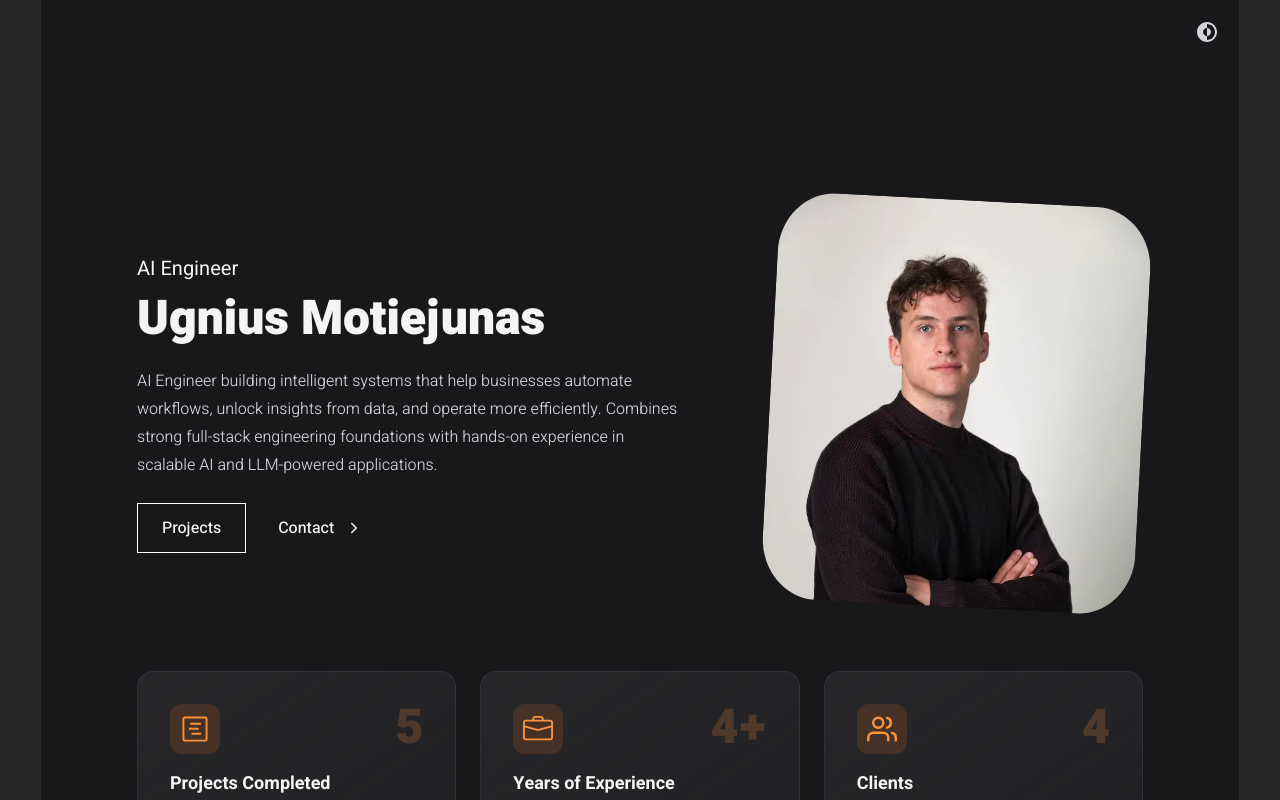
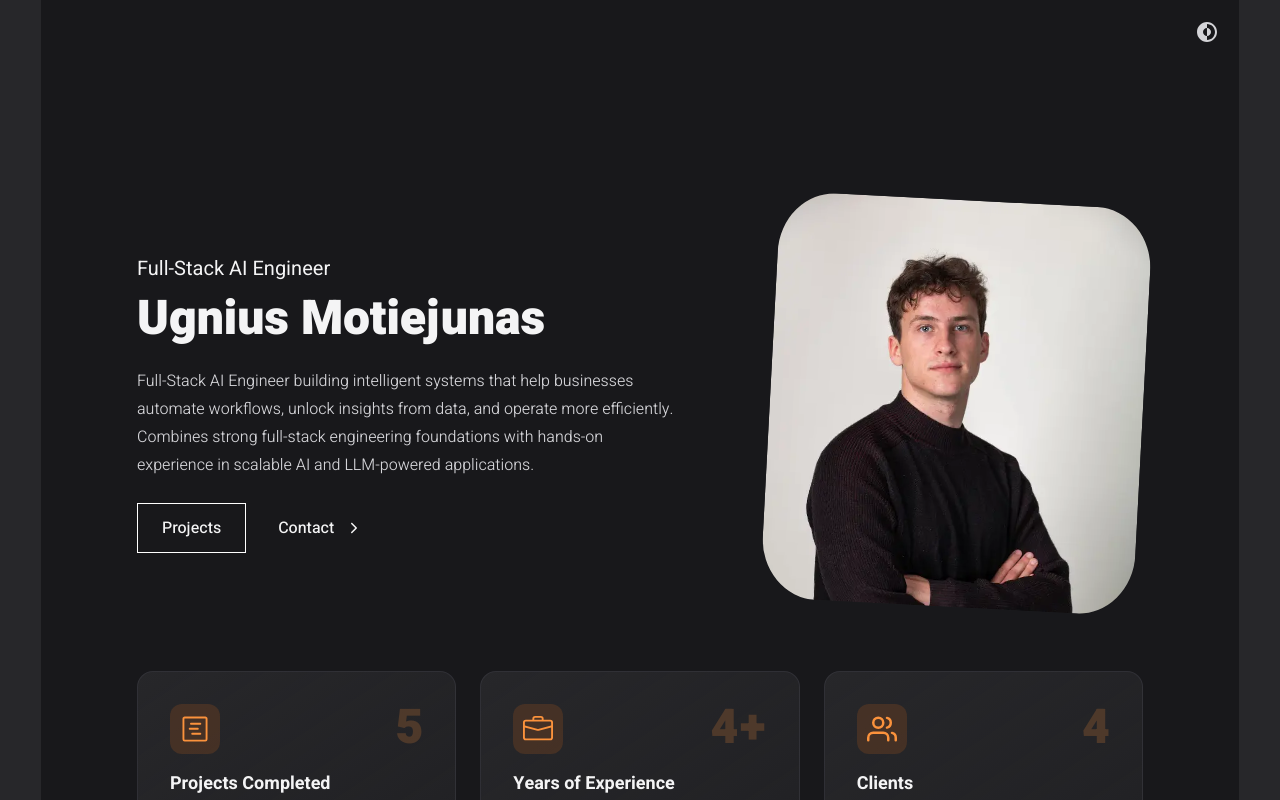
Before and after one commit to kambalas/portfolio, a React (Vite) app: page / in a window 1280 px wide. Shown: the top 800 px of the page. Built offline with nearby package versions, Linux system fonts and the light colour scheme.

Commit message:
Update portfolio text

```diff
--- a/index.html
+++ b/index.html
@@ -13,18 +13,18 @@
   <link href="https://fonts.googleapis.com/css2?family=Heebo:wght@100;200;300;400;500;600;700;800;900&display=swap"
     rel="stylesheet">
 
-  <title>Ugnius Motiejunas | AI Engineer</title>
+  <title>Ugnius Motiejunas | Full-Stack AI Engineer</title>
 
   <!-- Meta Description -->
   <meta name="description"
-    content="Ugnius Motiejunas — AI Engineer. AI engineerwith a passion for technology and innovation. Experienced in full-stack development, site reliability, and cloud-native systems." />
+    content="Ugnius Motiejunas — Full-Stack AI Engineer. Full-Stack AI engineer with a passion for technology and innovation. Experienced in full-stack development, site reliability, and cloud-native systems." />
 
   <meta name="keywords"
-    content="Ugnius Motiejunas, Ugnius Motiejunas, AI Engineer, Full-Stack Developer, Cloud Native, Site Reliability, Portfolio, Personal Website, Projects, Resume, Contact" />
+    content="Ugnius Motiejunas, Ugnius Motiejunas, Full-Stack AI Engineer, Full-Stack Developer, Cloud Native, Site Reliability, Portfolio, Personal Website, Projects, Resume, Contact" />
 
-  <meta property="og:title" content="Ugnius Motiejunas | AI Engineer" />
+  <meta property="og:title" content="Ugnius Motiejunas | Full-Stack AI Engineer" />
   <meta property="og:description"
-    content="AI engineer with experience in full-stack development, cloud-native systems, and site reliability engineering." />
+    content="Full-Stack AI engineer with experience in full-stack development, cloud-native systems, and site reliability engineering." />
   <meta property="og:image" content="https://udevelops.com/cover.png" />
   <meta property="og:type" content="website" />
   <meta property="og:url" content="https://udevelops.com/" />
--- a/src/data/user_info.js
+++ b/src/data/user_info.js
@@ -3,8 +3,8 @@ const info = {
   main: {
     name: 'Ugnius Motiejunas',
     description:
-  'AI Engineer building intelligent systems that help businesses automate workflows, unlock insights from data, and operate more efficiently. Combines strong full-stack engineering foundations with hands-on experience in scalable AI and LLM-powered applications.',
-    role: 'AI Engineer',
+  'Full-Stack AI Engineer building intelligent systems that help businesses automate workflows, unlock insights from data, and operate more efficiently. Combines strong full-stack engineering foundations with hands-on experience in scalable AI and LLM-powered applications.',
+    role: 'Full-Stack AI Engineer',
     photo: 'photo.webp',
     email: 'motiejunasugnius@gmail.com',
   },
```
